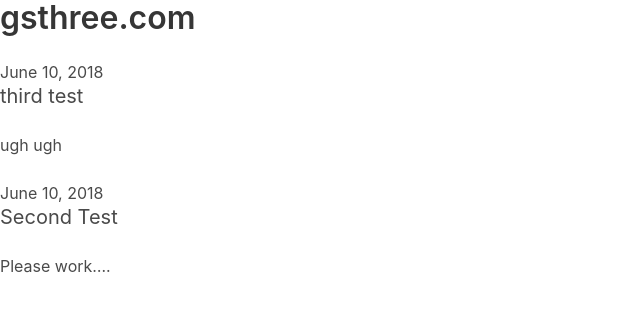
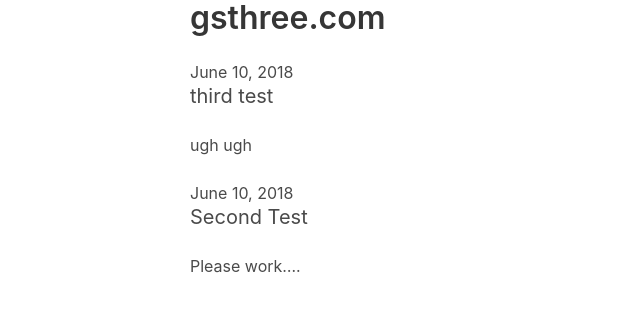
Before and after one commit to Gordon325/gsthree.com, a Jekyll site: the page built from index.html, in a window 1280 px wide. Shown: the top 312 px of the page, without its empty margins (0-640 px from the left). Built offline with Jekyll 4.4.1, drawn with Linux system fonts in a browser that asks for light colours; nearby versions of some CDN libraries.

Commit message:
keep testing

```diff
--- a/_layouts/default.html
+++ b/_layouts/default.html
@@ -23,8 +23,11 @@
 
   <body>
 
+   <div class="myContent">
+
     {{ content }}
 
+   </div>
   <!-- My Scripts -->
   <script src="js/scripts.js"></script>
   <!-- JQuery -->
--- a/css/styles.css
+++ b/css/styles.css
@@ -0,0 +1,5 @@
+.myContent{
+    display: block;
+    width: 900px;
+    margin: auto;
+}
```
